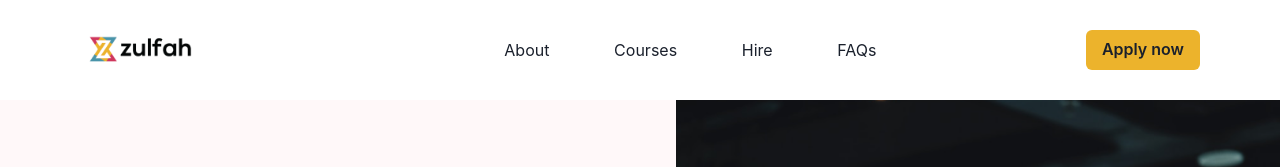
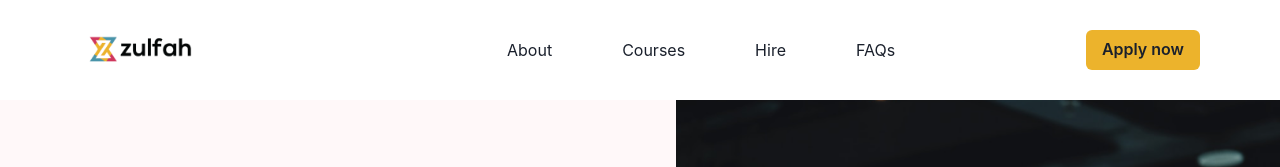
Before and after one commit to AdedejiAdelanwa/zulfah-academy, a React (Create React App) app: page / in a window 1280 px wide. Shown: the top 167 px of the page. Built offline with nearby package versions, Linux system fonts and the light colour scheme; a web font is replaced by a local one.

Commit message:
fix: Add padding to navigation links

```diff
--- a/src/components/Navigation.js
+++ b/src/components/Navigation.js
@@ -20,8 +20,8 @@ const Links = ["About", "Courses", "Hire", "FAQs"];
 
 export const NavLink = ({ children }) => (
   <Link
-    px={2}
-    py={1}
+    py="10px"
+    px="35px"
     rounded={"md"}
     _hover={{
       textDecoration: "none",
```
